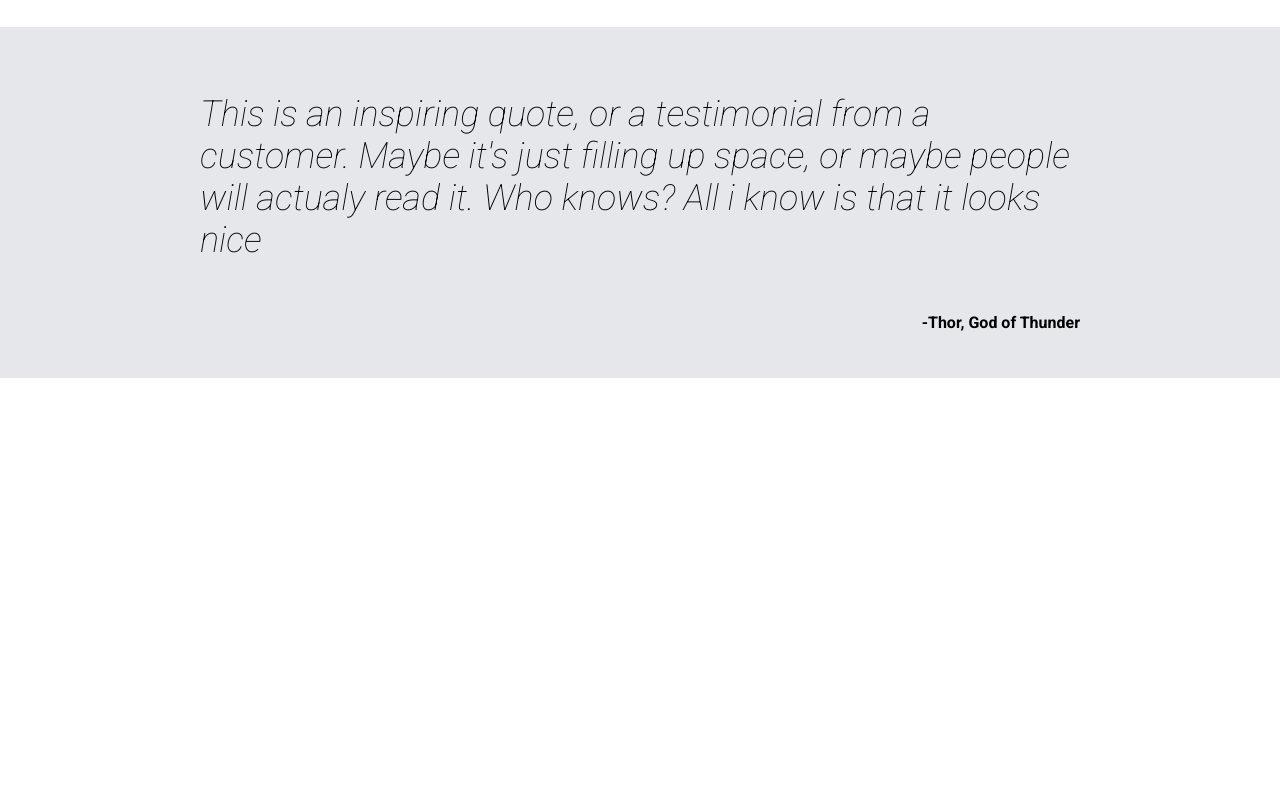
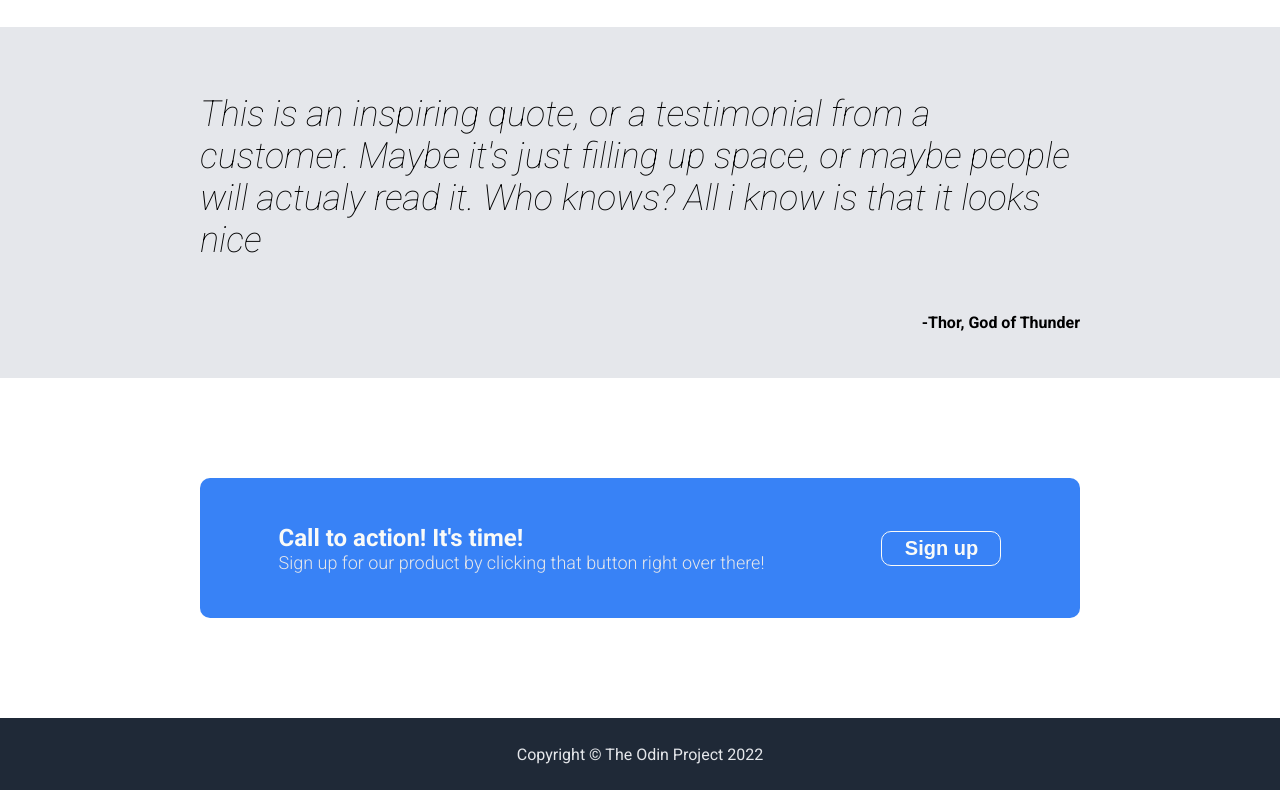
Before and after one commit to predragtosicc/landing-page, a plain HTML site: page index.html in a window 1280 px wide. Shown: the part 870-1660 px from the top of the page. Before the commit the page ends 1248 px from the top, so only its background shows below. Drawn offline with Linux system fonts and the light colour scheme.

Commit message:
Finished call to action section and footer, all styled, finished the project

```diff
--- a/index.html
+++ b/index.html
@@ -62,9 +62,19 @@
                 <p class="quote-text">This is an inspiring quote, or a testimonial from a customer. Maybe it's just filling up space, or maybe people will actualy read it. Who knows? All i know is that it looks nice</p>
                 <p class="quote-author">-Thor, God of Thunder</p>
             </div>
-            <div class="call-to-action"></div>
+            <div class="call-to-action">
+                <div class="main-call-div">
+                    <div class="call-text">
+                        <h3 class="call-header">Call to action! It's time!</h3>
+                        <p class="call-text">Sign up for our product by clicking that button right over there!</p>
+                    </div>
+                    <button class="call-button">Sign up</button>
+                </div>
+            </div>
         </div>
-        <footer></footer>
+        <footer>
+            <p class="footer-text">Copyright &copy The Odin Project 2022</p>
+        </footer>
     </main>
 </body>
 </html>
--- a/style.css
+++ b/style.css
@@ -145,3 +145,69 @@ h1 {
     align-self: flex-end;
     font-weight: bold;
 }
+
+.call-to-action {
+    padding: 100px 200px;
+    display: flex;
+    justify-content: center;
+    align-items: center;
+}
+
+.main-call-div {
+    background-color: #3882F6;
+    height: 100px;
+    width: 100%;
+    border-radius: 10px;
+    display: flex;
+    justify-content: space-around;
+    align-items: center;
+    padding: 20px;
+}
+
+.call-text {
+    display: flex;
+    flex-direction: column;
+    justify-content: flex-start;
+    align-items: flex-start;
+}
+
+.call-header {
+    font-size: 24px;
+    margin: 0;
+    padding: 0;
+    color: #F9FAF8;
+    font-weight: bold;
+}
+
+.call-text {
+    font-size: 18px;
+    font-weight: 300;
+    margin: 0;
+    padding: 0;
+    color: #E5E7EB;
+}
+
+.call-button {
+    height: 35px;
+    width: 120px;
+    border-radius: 10px;
+    background-color: transparent;
+    color: #F9FAF8;
+    font-weight: bold;
+    font-size: 20px;
+    border: 1px solid #F9FAF8;
+}
+
+footer {
+    height: 72px;
+    background-color: #1F2937;
+    display: flex;
+    justify-content: center;
+    align-items: center;
+}
+
+.footer-text {
+    font-size: 16px;
+    font-weight: 200px;
+    color: #E5E7EB;
+}
```
